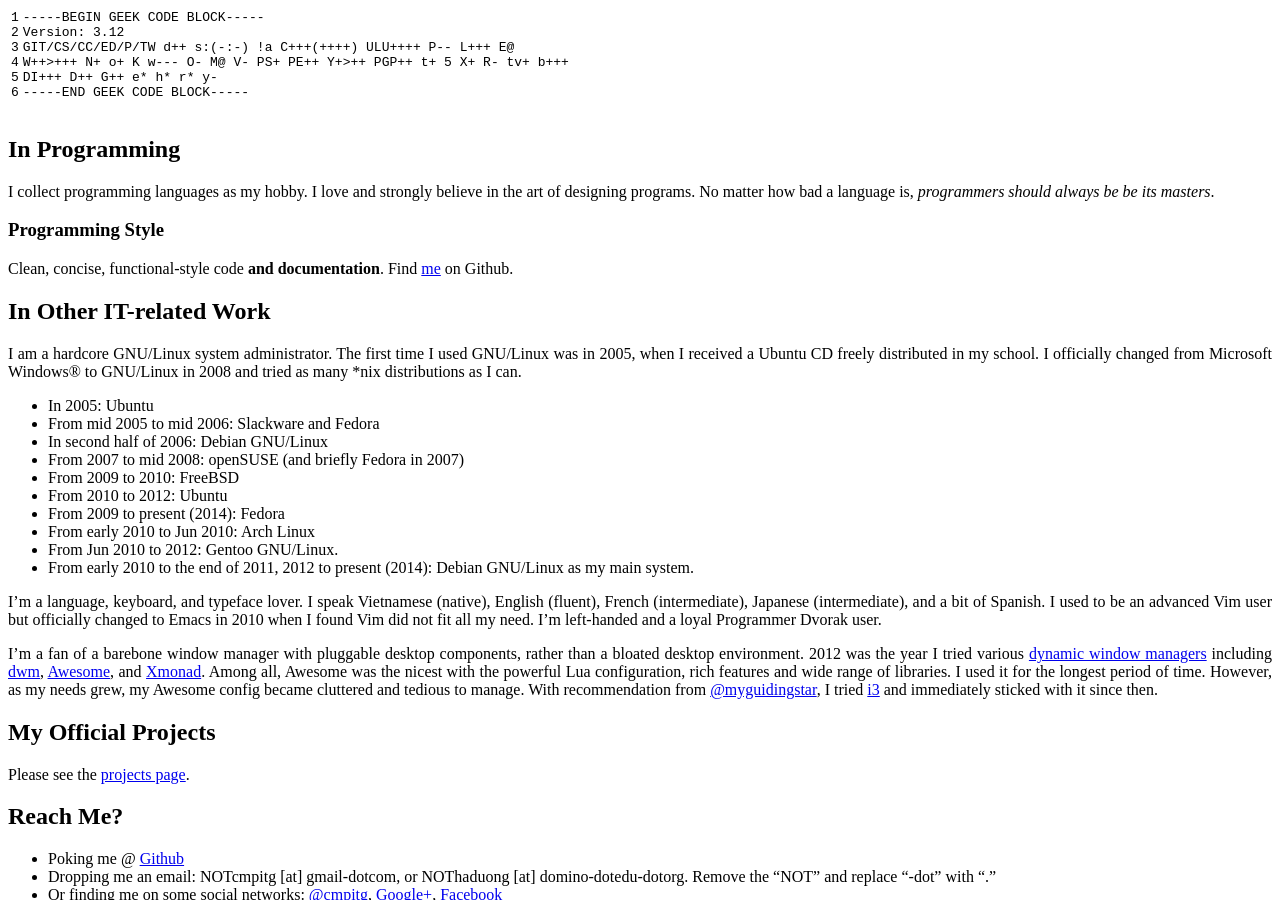
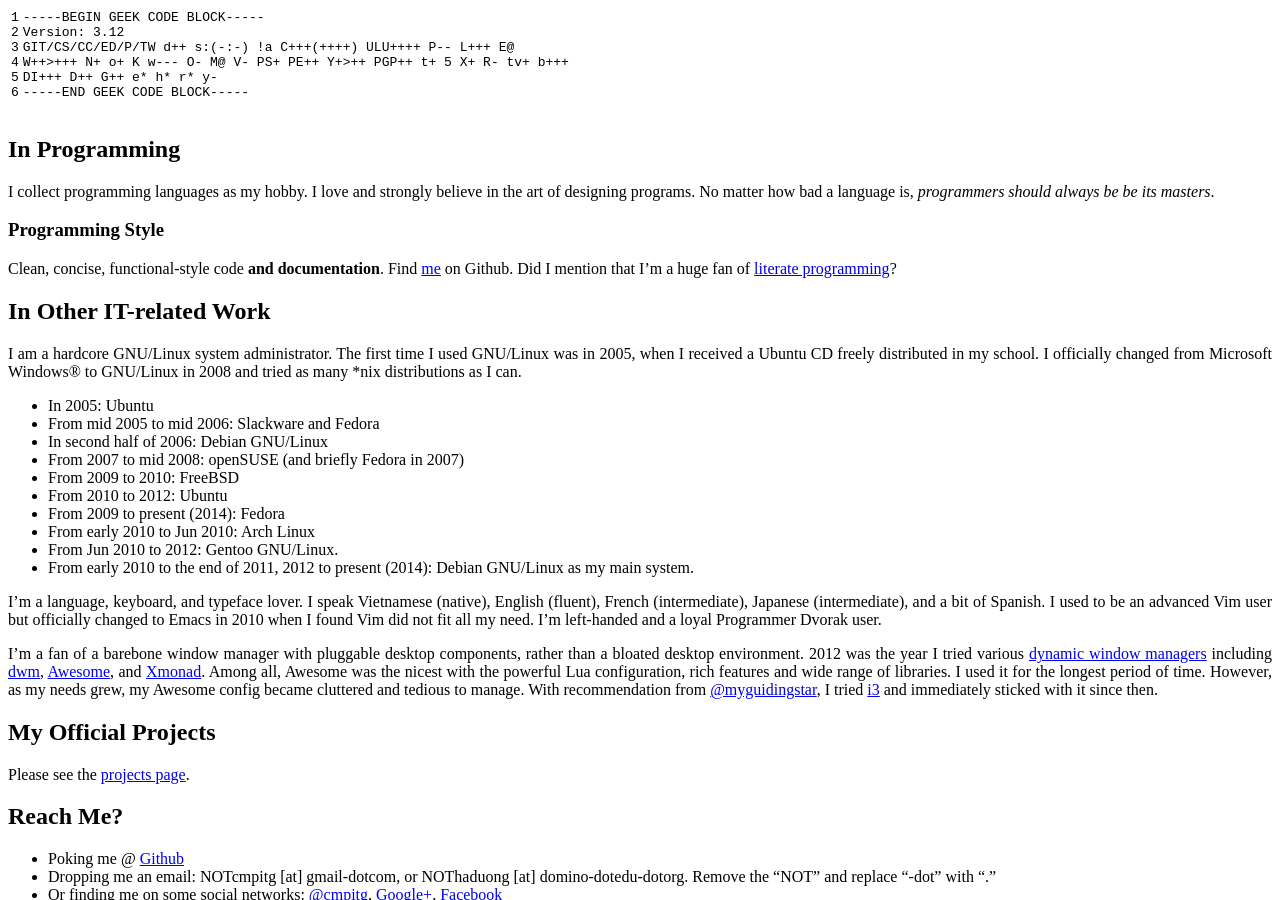
Before and after one commit to cmpitg/cmpitg.github.com, a Jekyll site: the page built from top_about.md, in a window 1280 px wide and 900 px high, scrolled down 449 px. Built offline with Jekyll 4.4.1, drawn with Linux system fonts in a browser that asks for light colours; a script that is not in the unit is left out.

Commit message:
Literate programming

```diff
--- a/top_about.md
+++ b/top_about.md
@@ -53,7 +53,8 @@
 ### Programming Style
 
 Clean, concise, functional-style code **and documentation**.  Find
-[me](https://github.com/cmpitg) on Github.
+[me](https://github.com/cmpitg) on Github.  Did I mention that I'm a huge fan
+of [literate programming](http://www.literateprogramming.com/)?
 
 ## In Other IT-related Work
 
```
